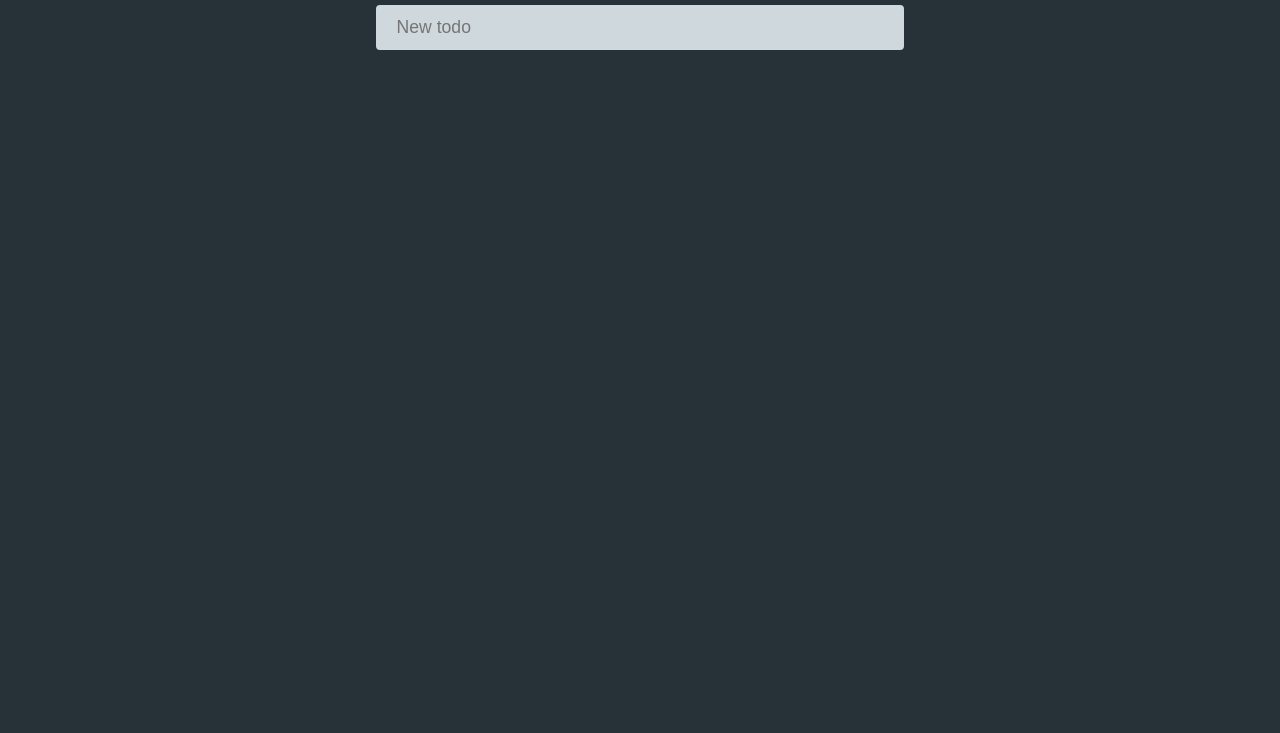
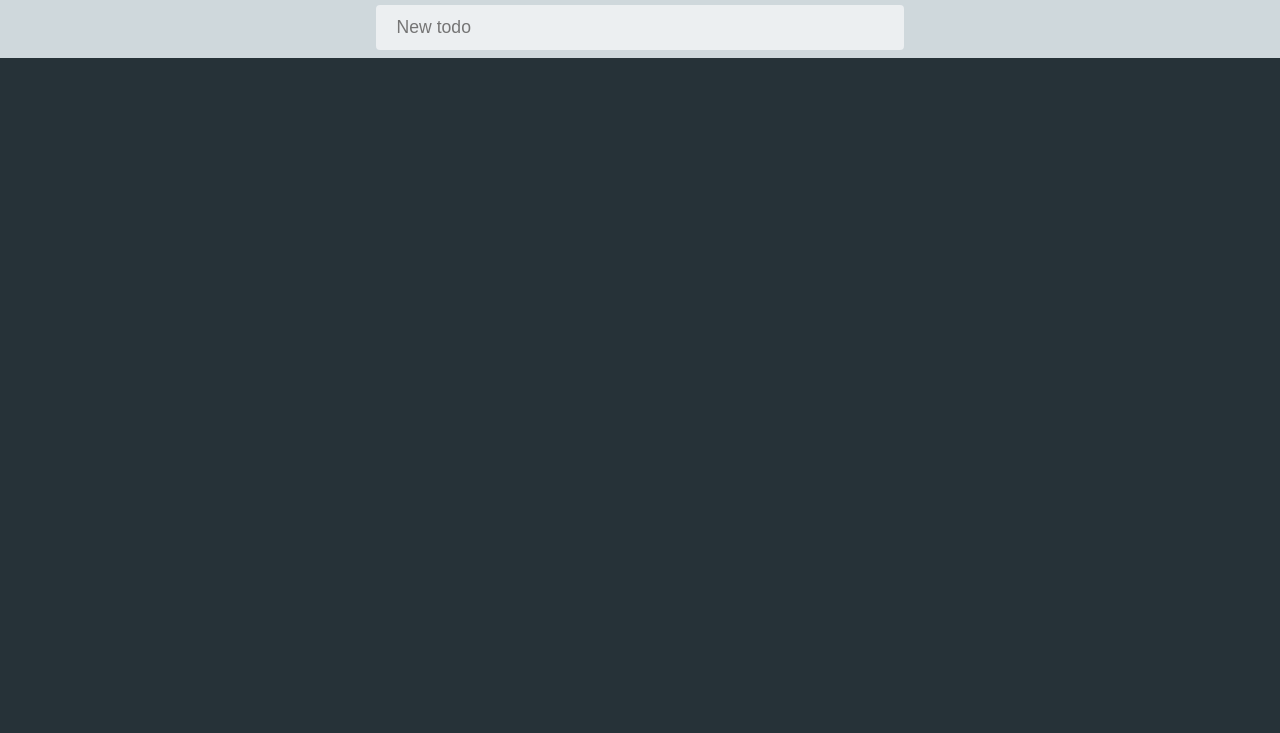
Before and after one commit to ISUWeb/todo, a plain HTML site: page index.html in a window 1280 px wide. Shown: the part 67-800 px from the top of the page. Drawn offline with nearby package versions, Linux system fonts and the light colour scheme.

Commit message:
Top bar contains input

```diff
--- a/styles.css
+++ b/styles.css
@@ -27,6 +27,7 @@ h1 {
 }
 
 #new-todo-form {
+    background: var(--primary);
     padding: .5em;
     text-align: center;
 }
@@ -50,11 +51,11 @@ h1 {
 #new-todo-form input[type=text], #todo-list li {
     width: 100%;
     padding: .5em 1em;
-    border: 3px solid var(--primary);
+    border: 3px solid var(--p-light);
+    background: var(--p-light);
     margin: auto;
     font-size: 1.1em;
     border-radius: 4px;
-    background: var(--primary);
 }
 
 #todo-list li {
```
